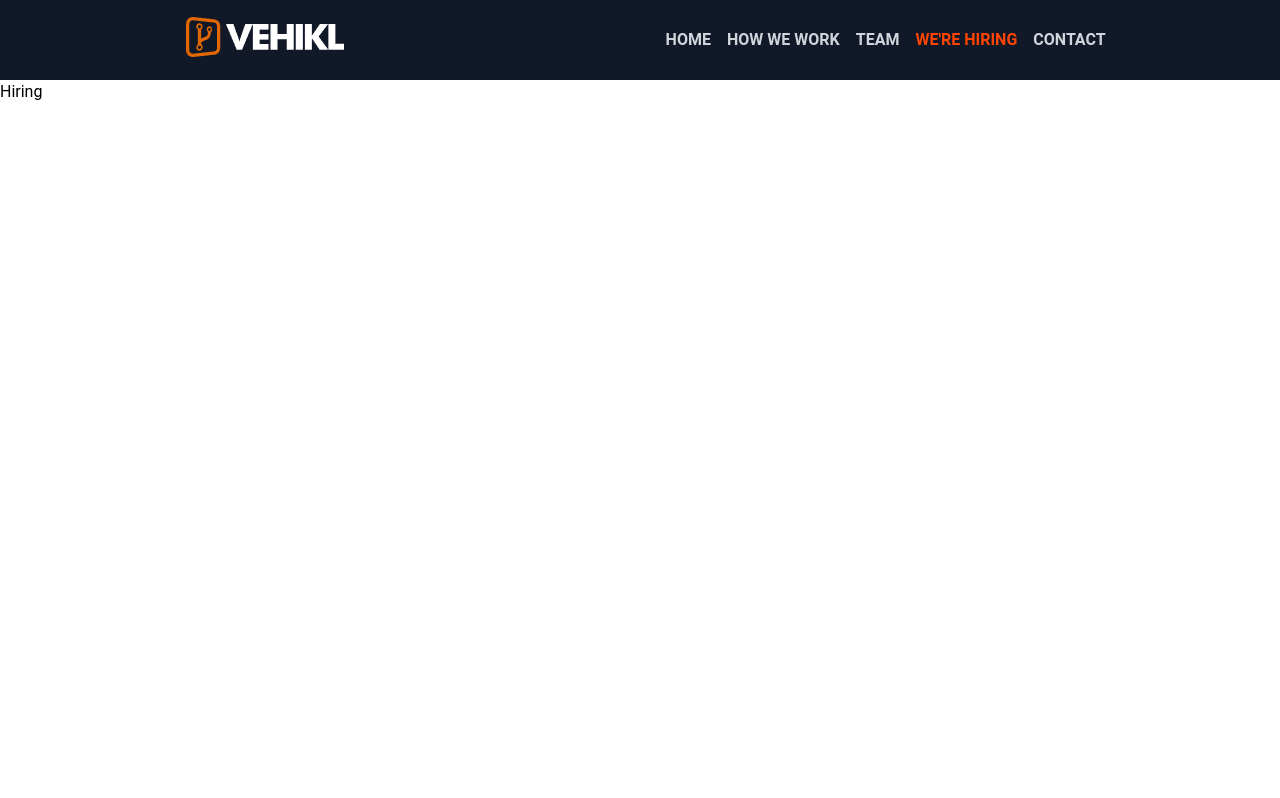
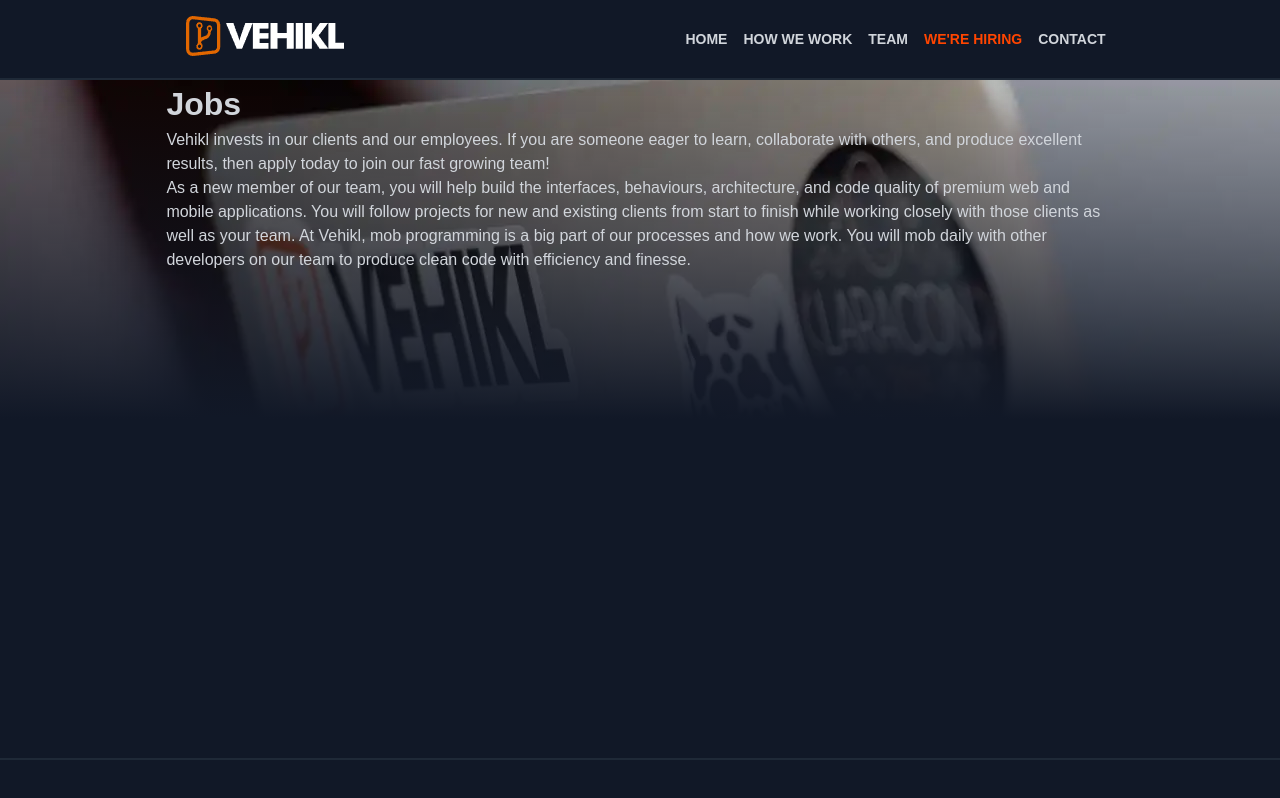
Before and after one commit to NidhitheCoder/learn-vue-js, a Vue app in the folder vehikl-website-clone/: page /hiring in a window 1280 px wide. Built offline with nearby package versions, Linux system fonts and the light colour scheme.

Commit message:
add background image for hiring page

```diff
--- a/vehikl-website-clone/src/App.vue
+++ b/vehikl-website-clone/src/App.vue
@@ -11,10 +11,11 @@ import TopNavbar from './components/TopNavbar.vue'
   </div>
 </template>
 
-<style>
+<style lang="scss">
 .main-wrapper {
   height: 100%;
   width: 100%;
+  background-color: $color-primary-background;
 }
 
 .content-wrapper {
--- a/vehikl-website-clone/src/assets/scss/variables.scss
+++ b/vehikl-website-clone/src/assets/scss/variables.scss
@@ -1,3 +1,4 @@
 $orange-dark: orangered;
 $color-primary-background: rgb(17, 24, 39);
+$color-primary-faded:rgb(31, 41, 55);
 $color-secondary-text:rgb(209, 213, 219);
--- a/vehikl-website-clone/src/components/TopNavbar.vue
+++ b/vehikl-website-clone/src/components/TopNavbar.vue
@@ -25,6 +25,7 @@
     align-items: center;
     background-color: $color-primary-background;
     position: fixed;
+    border-bottom: 2px solid $color-primary-faded;
 }
 
 nav a {
@@ -33,12 +34,21 @@ nav a {
     text-decoration: none;
     text-transform: uppercase;
     padding: 0.5rem;
+    font-size: 14px;
 }
 
 nav a:hover {
     color: $orange-dark;
 }
 
+nav a:active nav>a::after {
+    background-color: $orange-dark;
+    height: 2px;
+    width: 100%;
+    position: absolute;
+    content: '';
+}
+
 nav a.router-link-exact-active {
     color: $orange-dark;
 }
--- a/vehikl-website-clone/src/views/HiringView.vue
+++ b/vehikl-website-clone/src/views/HiringView.vue
@@ -1,3 +1,29 @@
 <script setup></script>
-<template>Hiring</template>
-<style></style>
+<template>
+    <div class="banner">
+        <h1>Jobs</h1>
+        <p>
+            Vehikl invests in our clients and our employees. If you are someone eager to learn, collaborate with others, and
+            produce excellent results, then apply today to join our fast growing team!
+        </p>
+        <div>
+            <p>
+                As a new member of our team, you will help build the interfaces, behaviours, architecture, and code quality
+                of premium web and mobile applications. You will follow projects for new and existing clients from start to
+                finish while working closely with those clients as well as your team. At Vehikl, mob programming is a big
+                part of our processes and how we work. You will mob daily with other developers on our team to produce clean
+                code with efficiency and finesse.
+            </p>
+        </div>
+    </div>
+</template>
+
+<style lang="scss">
+.banner {
+    background-image: linear-gradient(to top, $color-primary-background, $color-primary-background, transparent), url('../assets/banner.webp');
+    height: 85vh;
+    border-bottom: 2px solid $color-primary-faded;
+    color: $color-secondary-text;
+    padding: 0 13%;
+}
+</style>
```
Also changed, not shown: vehikl-website-clone/src/assets/banner.webp (added).
